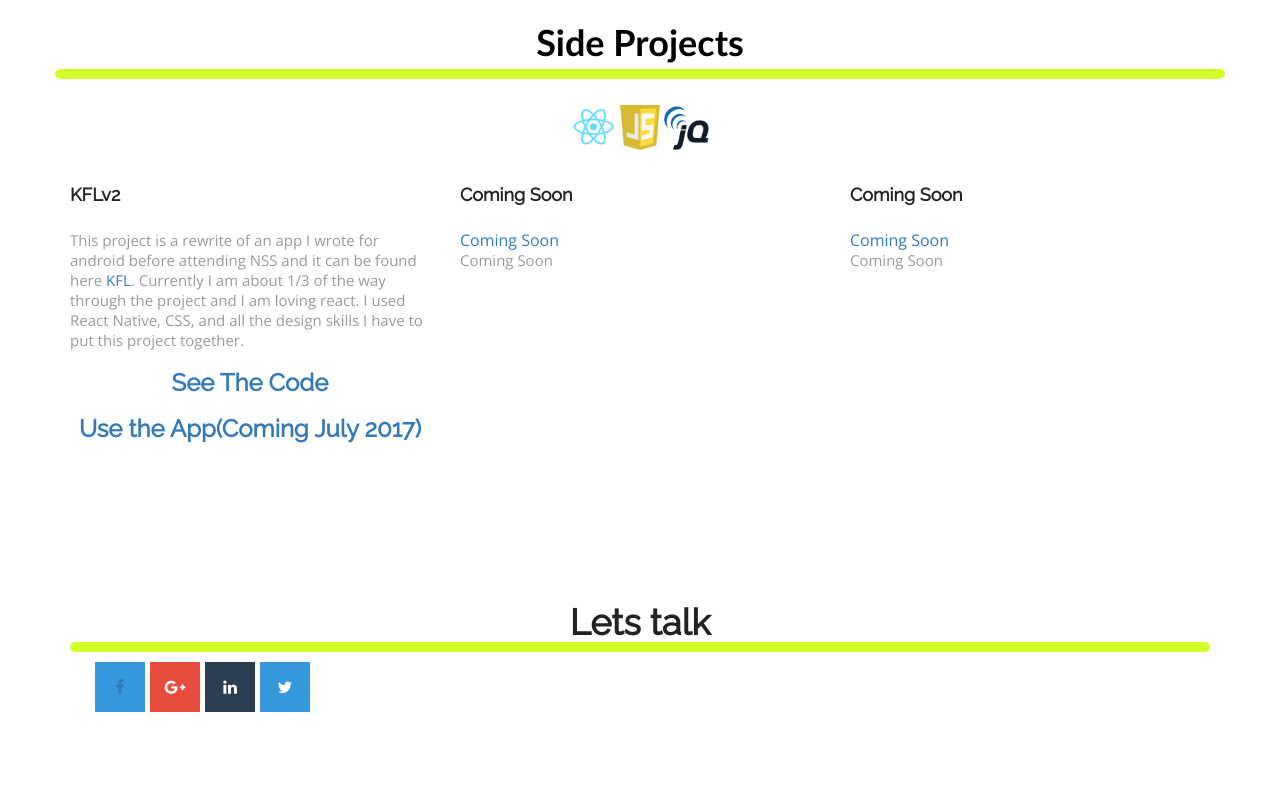
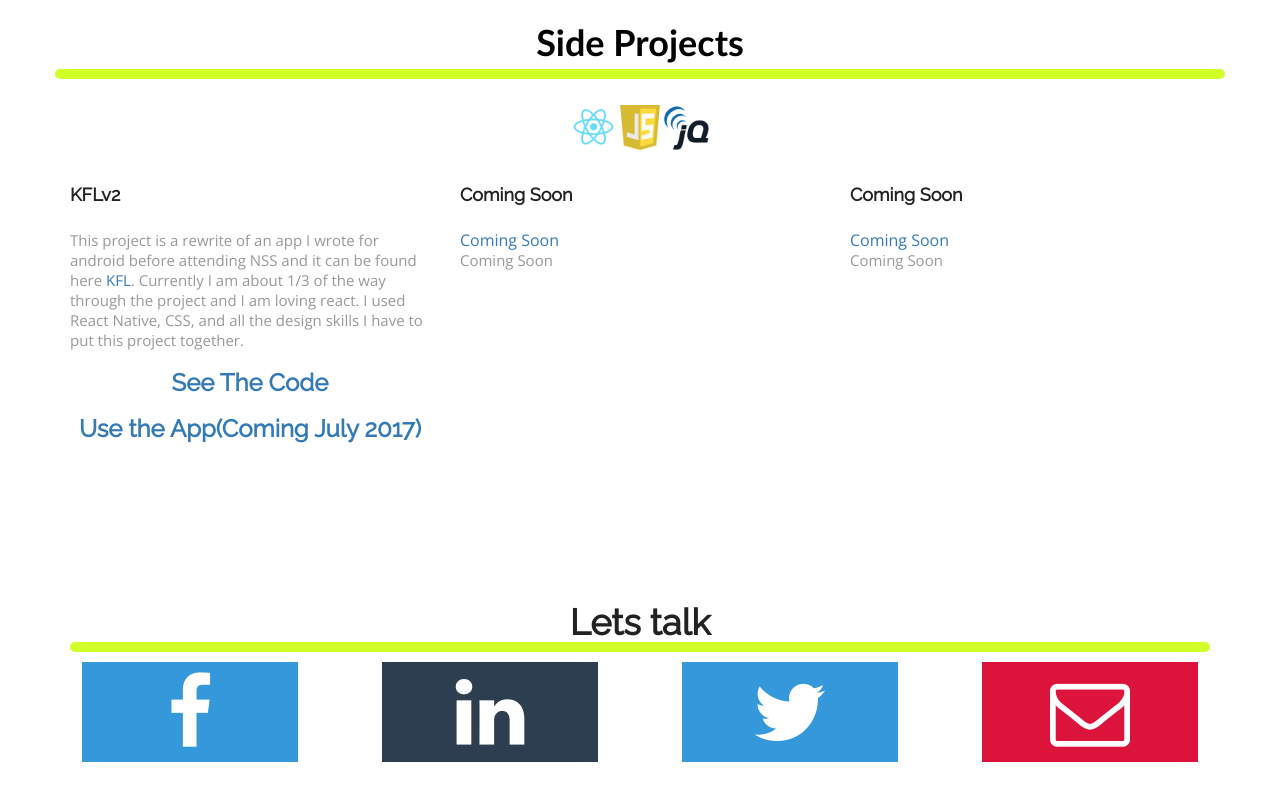
Before and after one commit to justinal64/portfolio-site, a website: page index.html in a window 1280 px wide. Shown: the part 1890-2695 px from the top of the page. Before the commit the page ends 2662 px from the top, so only its background shows below. Drawn offline with nearby package versions, Linux system fonts and the light colour scheme; a web font is replaced by a local one.

Commit message:
trying to style top row

```diff
--- a/css/style.css
+++ b/css/style.css
@@ -467,6 +467,17 @@ footer
     text-align: center;
     margin-right: 5px;
 }
+
+.social-icon i {
+    /*float: left;*/
+    /*width: 150px;*/
+    font-size: 5em;
+    width: 80%;
+    height: 20%;
+    line-height: 100px;
+    text-align: center;
+    margin-bottom: .5em;
+}
 .bglight-blue {
     background-color: #3498DB;
 }
@@ -476,8 +487,8 @@ footer
 .bgdark-blue {
     background-color: #2C3E50;
 }
-.bglight-blue {
-    background-color: #3498DB;
+.bgbright-red {
+    background-color: #DC143C;
 }
 .top-footer {
     padding: 40px 0px;
@@ -500,6 +511,12 @@ footer
     color: #0cb8b6;
     text-transform: none;
 }
+
+.equal {
+  display: flex;
+  flex-wrap: wrap;
+}
+
 @media (min-width: 551px) and (max-width: 980px){
 
 }
--- a/index.html
+++ b/index.html
@@ -30,7 +30,6 @@
 				      <ul class="nav navbar-nav">
 				        <li class="active"><a href="#banner">Home</a></li>
 				        <li class=""><a href="#projects">Projects</a></li>
-				        <!--<li class=""><a href="#testimonial">Testimonial</a></li>-->
 				        <li class=""><a href="#contact">Contact</a></li>
 				      </ul>
 				    </div>
@@ -68,7 +67,7 @@
 							<img class="tech_icon" src="./img/tech_icons/webpack.png" alt="webpack">
 							<img class="tech_icon" src="./img/tech_icons/npm.png" alt="npm">
 			</div>
-			<div class="row">
+			<div class="row equal">
 				<div class="col-md-4 col-sm-4">
 					<div class="service-info">
 						<div class="icon-info">
@@ -81,7 +80,7 @@
 							</p>
 							<div class="text-center">
 								<h3><a target="_blank" href="https://github.com/justinal64/TheBibleApp">See the code</a></h3>
-								<h3><a target="_blank" href="https://github.com/justinal64/TheBibleApp">Use the App(Coming Soon)</a></h3>
+								<h3>Use the App(Coming Soon)</h3>
 							</div>
 						</div>
 					</div>
@@ -97,7 +96,7 @@
 							</p>
 							<div class="text-center">
 								<h3><a target="_blank" href="https://github.com/justinal64/TheBibleApp">See the code</a></h3>
-								<h3><a target="_blank" href="https://github.com/justinal64/TheBibleApp">Use the App(Coming Soon)</a></h3>
+								<h3>Use the App(Coming Soon)</h3>
 							</div>
 						</div>
 					</div>
@@ -110,7 +109,7 @@
 								based on what the user had clicked. This project combines my knowledge of CSS, HTML, and Javascript.
 							</p>
 							<div class="text-center">
-								<h3><a target="_blank" href="http://codepen.io/justinal64/pen/mEaQYv">Lets Play Checkers</a></h3>
+								<h3><a target="_blank" href="http://codepen.io/justinal64/pen/mEaQYv">Use the App</a></h3>
 							</div>
 						</div>
 					</div>
@@ -168,7 +167,6 @@
 							<img class="tech_icon" src="./img/tech_icons/react.png" alt="react">
 							<img class="tech_icon" src="./img/tech_icons/javascript.png" alt="javascript">
 							<img class="tech_icon" src="./img/tech_icons/jquery.png" alt="jquery">
-							<!--<img class="tech_icon" src="./img/tech_icons/visualstudio.png" alt="visual studio">	-->
 			</div>
 			<div class="row">
 				<div class="col-md-4 col-sm-4">
@@ -217,127 +215,29 @@
 			<div class="row">
 				<div class="col-md-12 text-center">
 					<h1 class="ser-title">Lets talk</h1>
-					<!--<hr class="botm-line">-->
 				</div>
-					<div class="info-sec">
-						<ul class="social-icon">
-							<a href="https://www.fb.me/justin.leggett.12"><li class="bglight-blue"><i class="fa fa-facebook"></i></li></a>
-							<li class="bgred"><i class="fa fa-google-plus"></i></li>
-							<li class="bgdark-blue"><i class="fa fa-linkedin"></i></li>
-							<li class="bglight-blue"><i class="fa fa-twitter"></i></li>
-						</ul>
+				<div class="row">
+					<div class="col-md-3 col-sm-3 col-xs-6 text-center social-icon">
+						<a target="_blank" href="https://www.fb.me/justin.leggett.12"><i class="fa fa-facebook bglight-blue info-sec"></i></a>
 					</div>
-				<!--<div class="col-md-4 col-sm-4">
-			      <h3>Contact Info</h3>
-			      <div class="space"></div>
-			      <p><i class="fa fa-map-marker fa-fw pull-left fa-2x"></i>321 Awesome Street<br>
-			        New York, NY 17022</p>
-			      <div class="space"></div>
-			      <p><i class="fa fa-envelope-o fa-fw pull-left fa-2x"></i>info@companyname.com</p>
-			      <div class="space"></div>
-			      <p><i class="fa fa-phone fa-fw pull-left fa-2x"></i>+1 800 123 1234</p>
-			    </div>-->
-				<!--<div class="col-md-8 col-sm-8 marb20">-->
-					<!--<div class="contact-info">
-							<h3 class="cnt-ttl">Having Any Query! Or Book an appointment</h3>
-							<div class="space"></div>-->
-                            <!--<div id="sendmessage">Your message has been sent. Thank you!</div>
-                            <div id="errormessage"></div>-->
-							<!--<form action="" method="post" role="form" class="contactForm">
-							    <div class="form-group">
-                                    <input type="text" name="name" class="form-control br-radius-zero" id="name" placeholder="Your Name" data-rule="minlen:4" data-msg="Please enter at least 4 chars" />
-                                    <div class="validation"></div>
-                                </div>
-                                <div class="form-group">
-                                    <input type="email" class="form-control br-radius-zero" name="email" id="email" placeholder="Your Email" data-rule="email" data-msg="Please enter a valid email" />
-                                    <div class="validation"></div>
-                                </div>
-                                <div class="form-group">
-                                    <input type="text" class="form-control br-radius-zero" name="subject" id="subject" placeholder="Subject" data-rule="minlen:4" data-msg="Please enter at least 8 chars of subject" />
-                                    <div class="validation"></div>
-                                </div>
-                                <div class="form-group">
-                                    <textarea class="form-control br-radius-zero" name="message" rows="5" data-rule="required" data-msg="Please write something for us" placeholder="Message"></textarea>
-                                    <div class="validation"></div>
-                                </div>
-
-								<div class="form-action">
-									<button type="submit" class="btn btn-form">Send Message</button>
-								</div>
-							</form>-->
-					<!--</div>-->
-				<!--</div>-->
-			</div>
-		</div>
-	</section>
-	<!--/ contact-->
-	<!--footer-->
-	<!--<footer id="footer">
-		<div class="top-footer">
-			<div class="container">
-				<div class="row">
-					<div class="col-md-4 col-sm-4 marb20">
-							<div class="ftr-tle">
-								<h4 class="white no-padding">About Us</h4>
-							</div>
-							<div class="info-sec">
-								<p>Praesent convallis tortor et enim laoreet, vel consectetur purus latoque penatibus et dis parturient.</p>
-							</div>
+					<div class="col-md-3 col-sm-3 col-xs-6 text-center social-icon">
+						<a target="_blank" href="https://www.linkedin.com/in/justinleggett/"><i class="fa fa-linkedin bgdark-blue info-sec"></i></a>
 					</div>
-					<div class="col-md-4 col-sm-4 marb20">
-						<div class="ftr-tle">
-							<h4 class="white no-padding">Quick Links</h4>
-						</div>
-						<div class="info-sec">
-							<ul class="quick-info">
-								<li><a href="index.html"><i class="fa fa-circle"></i>Home</a></li>
-								<li><a href="#service"><i class="fa fa-circle"></i>Service</a></li>
-								<li><a href="#contact"><i class="fa fa-circle"></i>Appointment</a></li>
-							</ul>
-						</div>
+					<div class="col-md-3 col-sm-3 col-xs-6 text-center social-icon">
+						<a target="_blank" href="https://twitter.com/justinal64"><i class="fa fa-twitter bglight-blue info-sec"></i></a>
 					</div>
-					<div class="col-md-4 col-sm-4 marb20">
-						<div class="ftr-tle">
-							<h4 class="white no-padding">Follow us</h4>
-						</div>
-						<div class="info-sec">
-							<ul class="social-icon">
-								<a href="https://www.fb.me/justin.leggett.12"><li class="bglight-blue"><i class="fa fa-facebook"></i></li></a>
-								<li class="bgred"><i class="fa fa-google-plus"></i></li>
-								<li class="bgdark-blue"><i class="fa fa-linkedin"></i></li>
-								<li class="bglight-blue"><i class="fa fa-twitter"></i></li>
-							</ul>
-						</div>
+					<div class="col-md-3 col-sm-3 col-xs-6 text-center social-icon">
+						<a  href="mailto:justinal8183@gmail.com"><i class="fa fa-envelope-o bgbright-red info-sec"></i></a>
 					</div>
 				</div>
 			</div>
 		</div>
-		<div class="footer-line">
-			<div class="container">
-				<div class="row">-->
-					<!--<div class="col-md-12 text-center">
-						© Copyright Medilab Theme. All Rights Reserved
-                        <div class="credits">-->
-                            <!--
-                                All the links in the footer should remain intact.
-                                You can delete the links only if you purchased the pro version.
-                                Licensing information: https://bootstrapmade.com/license/
-                                Purchase the pro version with working PHP/AJAX contact form: https://bootstrapmade.com/buy/?theme=Medilab
-                            -->
-                            <!--Designed by <a href="https://bootstrapmade.com/">BootstrapMade</a>
-                        </div>
-					</div>-->
-				<!--</div>
-			</div>
-		</div>
-	</footer>-->
-	<!--/ footer-->
+	</section>
 
     <script src="js/jquery.min.js"></script>
     <script src="js/jquery.easing.min.js"></script>
     <script src="js/bootstrap.min.js"></script>
     <script src="js/custom.js"></script>
-    <!--<script src="contactform/contactform.js"></script>-->
 
   </body>
 </html>
```
